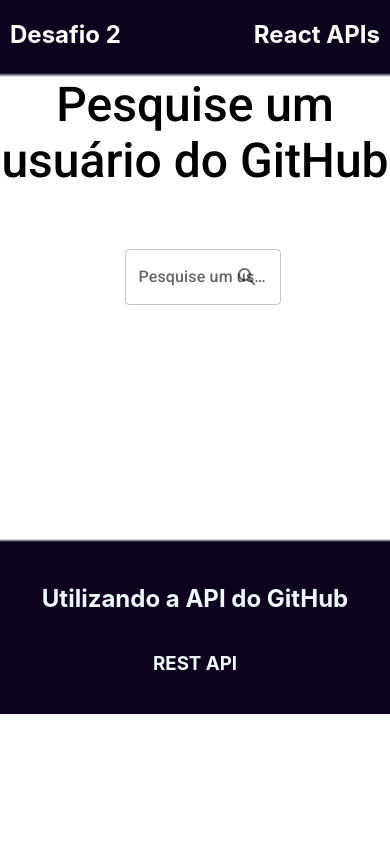
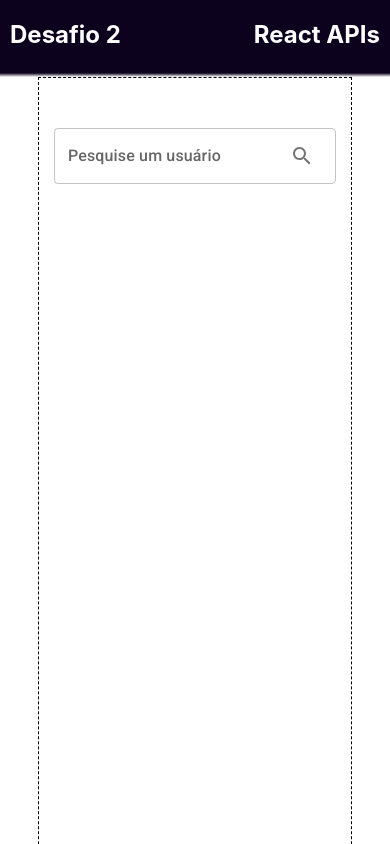
Before and after one commit to MatheysJ/Continuacao_Desafio2, a React (Create React App) app: page / in a window 390 px wide. Shown: the top 844 px of the page. Built offline with nearby package versions, Linux system fonts and the light colour scheme.

Commit message:
Responsividade na Home

```diff
--- a/src/API/index.js
+++ b/src/API/index.js
@@ -5,10 +5,11 @@
 })
 
 export const Buscar = async(usuario, setDado) => {
+    const token = "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";
     await api
         .get(`https://api.github.com/users/${usuario}`, {
             headers: {
-                'Authorization' : `token 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`
+                'Authorization' : `token ${token}`
             }
         })
         .then(response => {
@@ -23,9 +24,10 @@
 }
 
 export const BuscarRepos = async(usuario, setDado) => {
+    const token = "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";
     await api.get(`https://api.github.com/users/${usuario}/repos`, {
         headers: {
-            'Authorization' : `token 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`
+            'Authorization' : `token ${token}`
         }
     })
     .then(response => {
@@ -41,9 +43,10 @@
 }
 
 export const BuscarReposFav = async(usuario, setDado) => {
+    const token = "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";
     await api.get(`https://api.github.com/users/${usuario}/starred`, {
         headers: {
-            'Authorization' : `token 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`
+            'Authorization' : `token ${token}`
         }
     })
     .then(response => {
--- /dev/null
+++ b/src/components/SearchBar/SearchBar.jsx
@@ -0,0 +1,53 @@
+import React, { useContext } from 'react';
+import {
+    IconButton,
+    InputAdornment,
+    TextField,
+  } from "@mui/material";
+  import SearchIcon from "@mui/icons-material/Search";
+import { Buscar } from "../../API";
+import './style.css';
+
+import { UsuarioContext } from "../../common/context/Usuario";
+import { DadosContext } from "../../common/context/Dados";
+
+function SearchBar() {
+    const { usuario, setUsuario } = useContext(UsuarioContext);
+    const { setDados } = useContext(DadosContext);
+    return(
+
+      <form
+        className="form"
+        onSubmit={(event) => {
+          event.preventDefault();
+          Buscar(usuario, setDados)
+        }}
+      >
+
+        <TextField
+            value={usuario}
+            onChange={(event) => {
+              setUsuario(event.target.value);
+            }}
+            id="standard-basic"
+            label="Pesquise um usuário"
+            variant="outlined"
+            margin="none"
+            className="search"
+            InputProps={{
+              endAdornment: (
+                <InputAdornment position="end">
+                  <IconButton onClick={() => {
+                    Buscar(usuario, setDados)
+                    }}>
+                    <SearchIcon />
+                  </IconButton>
+                </InputAdornment>
+              ),
+            }}
+          />
+      </form>
+    );
+}
+
+export default SearchBar;
--- /dev/null
+++ b/src/components/SearchBar/style.css
@@ -0,0 +1,20 @@
+.form {
+    margin: 0;
+    width: 80%;
+    /* border: 1px solid green; */
+    display: flex;
+    justify-content: center;
+}
+
+.search {
+    margin-top: 10px!important;
+    width: 100%;
+}
+
+/* Responsividade */
+
+@media only screen and (max-width: 700px) {
+    .form {
+        width: 100%;
+    }
+}
--- a/src/components/User/index.jsx
+++ b/src/components/User/index.jsx
@@ -1,40 +1,60 @@
-import { Avatar, Button } from '@mui/material';
-import React, { useContext } from 'react';
+import { Avatar, Button } from "@mui/material";
+import React, { useContext } from "react";
 import { useNavigate } from "react-router-dom";
-import { DadosContext } from '../../common/context/Dados';
+import { DadosContext } from "../../common/context/Dados";
 /* import { UsuarioContext } from '../../common/context/Usuario'; */
-import './style.css';
+import "./style.css";
 
 export function UserInfo() {
   const { dados } = useContext(DadosContext);
   const navigate = useNavigate();
-    console.log('UserInfo renderizado')
-        return(
-            <div className='display_info_user'>
-                <div className='box_avatar'><Avatar className="imagem_detalhes" alt="Avatar de usuário" src={dados.avatar_url} sx={{ width: 180, height: 180}} /></div>
-                <div><span>{dados.name}</span></div>
-                <div className='button_box'>
+  console.log("UserInfo renderizado");
+  return (
+    <div className="display_info_user">
+      <div className="box_avatar">
+        <Avatar
+          className="imagem_detalhes"
+          alt="Avatar de usuário"
+          src={dados.avatar_url}
+          sx={{ width: 180, height: 180 }}
+        />
+      </div>
+      <div className="box_name_button">
+        <div>
+          <span>{dados.name}</span>
+        </div>
+        <div className="button_box">
           <Button
             type="submit"
             variant="contained"
             color="primary"
             onClick={() => {
-                        navigate("/detalhes-usuario")
+              navigate("/detalhes-usuario");
             }}
           >
             Pesquisar
           </Button>
         </div>
       </div>
+    </div>
   );
 }
 
 export function InvalidUser() {
-    console.log('InvalidUser renderizado')
+  console.log("InvalidUser renderizado");
   return (
-        <div className='display_info_user'>
-            <div className='box_avatar'><Avatar className="imagem_detalhes" alt="Avatar de usuário" src='https://spng.pngfind.com/pngs/s/165-1651991_shrug-emoticons-hd-png-download.png' sx={{ width: 180, height: 180}} /></div>
-            <div><span>O usuário não foi encontrado</span></div>
+    <div className="display_info_user">
+      <div className="box_avatar">
+        <Avatar
+          className="imagem_detalhes"
+          alt="Avatar de usuário"
+          src="https://spng.pngfind.com/pngs/s/165-1651991_shrug-emoticons-hd-png-download.png"
+          sx={{ width: 180, height: 180 }}
+        />
+      </div>
+      <div>
+        <span>O usuário não foi encontrado</span>
+      </div>
     </div>
   );
 }
--- a/src/components/User/style.css
+++ b/src/components/User/style.css
@@ -1,22 +1,64 @@
-.shrug {
+/* Display geral das informações de usuário */
+.display_info_user {
+    display: flex;
+    flex-direction: column;
+    justify-content: space-evenly;
+    align-items: center;
+    width: auto;
+    margin: 0 20px 0 20px;
+    /* border: 1px solid green; */
+}
+
+/* Usuário inválido */
+.display_info_user .shrug {
     transform: scale(2);
-    border: 2px solid rgb(12, 2, 29);
+    /* border: 2px solid rgb(12, 2, 29); */
     border-radius: 50%;
 }
 
-.display_info_user {
+/* Usuário válido */
+.box_name_button{
+    height: 100%;
+    justify-content: space-between;
     display: flex;
     flex-direction: column;
-    justify-content: center;
-    align-items: center;
-    width: 28%;
 }
 
-.button_box {
+.box_name_button .button_box {
     margin-top: 1em;
     text-align: center;
 }
 
-.box_avatar {
-    margin: 0 0 15px;
+.box_name_button .box_avatar {
+    margin: 0;
 }
+
+/* Responsividade */
+@media only screen and (max-width: 700px) {
+    .display_info_user {
+        flex-direction: row;
+        margin: 20px 0 0 0;
+        width: 100%;
+    }
+    .box_name_button{
+        height: 180px;
+        flex-direction: column;
+        justify-content: space-evenly;
+    }
+    .button_box {
+        margin-top: 0;
+    }
+}
+
+@media only screen and (max-width: 440px) {
+    .display_info_user {
+        flex-direction: column;
+        width: 100%;
+    }
+    .box_name_button{
+        margin-top: 10px;
+        height: auto;
+        flex-direction: column;
+        justify-content: space-evenly;
+    }
+}
--- a/src/paginas/Home/index.jsx
+++ b/src/paginas/Home/index.jsx
@@ -1,21 +1,16 @@
 import React, { useContext } from "react";
-import {
-  IconButton,
-  InputAdornment,
-  TextField,
-  Typography,
-} from "@mui/material";
+import { Typography } from "@mui/material";
 import "./style.css";
 import "@fontsource/roboto/500.css";
-import SearchIcon from "@mui/icons-material/Search";
-import { Buscar } from "../../API";
+import { InvalidUser, UserInfo } from "../../components/User";
+import SearchBar from "../../components/SearchBar/SearchBar";
+
 import { UsuarioContext } from "../../common/context/Usuario";
 import { DadosContext } from "../../common/context/Dados";
-import { InvalidUser, UserInfo } from "../../components/User";
 
 function Home() {
-  const { usuario, setUsuario } = useContext(UsuarioContext);
-  const { dados, setDados } = useContext(DadosContext);
+  const { usuario} = useContext(UsuarioContext);
+  const { dados } = useContext(DadosContext);
 
   function DisplayInfo () {
     console.log(dados)
@@ -35,46 +30,17 @@
   }
 
   return (
-    <div>
-      <Typography variant="h3" align="center" className="titulo">
+    <div className="main">
+      {/* <Typography variant="h3" align="center" className="titulo">
         Pesquise um usuário do GitHub
-      </Typography>
+      </Typography> */}
+        <div className="container">
 
-      <form
-        className="form_home"
-        onSubmit={(event) => {
-          event.preventDefault();
-          Buscar(usuario, setDados)
-        }}
-      >
-        <div className="container">
-          <TextField
-            value={usuario}
-            onChange={(event) => {
-              setUsuario(event.target.value);
-            }}
-            id="standard-basic"
-            label="Pesquise um usuário"
-            variant="outlined"
-            margin="none"
-            className="search"
-            InputProps={{
-              endAdornment: (
-                <InputAdornment position="end">
-                  <IconButton onClick={() => {
-                    Buscar(usuario, setDados)
-                    }}>
-                    <SearchIcon />
-                  </IconButton>
-                </InputAdornment>
-              ),
-            }}
-          />
+          <SearchBar usuario={usuario} />
+
+          <DisplayInfo />
+
         </div>
-
-        {<DisplayInfo />}
-
-      </form>
 
     </div>
   );
--- a/src/paginas/Home/style.css
+++ b/src/paginas/Home/style.css
@@ -1,26 +1,29 @@
-.titulo{
-    margin-top: 50px;
-    color: black!important;
+.main {
+    width: 80%;
+    margin-left: auto;
+    margin-right: auto;
+    border: 1px dashed;
+    height: 1000px;
 }
 
-.form_home {
-    display: flex;
-    justify-content: center;
-    align-items: center;
+.titulo {
+    margin: 15px 0 0 0!important;
 }
 
-.container{
+.container {
+    margin: 40px 0 40px;
     display: flex;
-    justify-content: baseline;
-    align-items: center;
-    flex-direction: column;
-    width: 50%;
-    height: 280px;
-    margin: 60px 0 10px 15px;
-    transition: 5000ms;
+    flex-direction: row;
+    /* border: 1px solid red; */
+    justify-content: center;
 }
 
-.search{
-    width: 80%;
-    transition: 5000ms;
+/* Responsividade */
+
+@media only screen and (max-width: 700px) {
+    .container {
+        flex-direction: column;
+        align-items: center;
+        padding: 0 15px 0 15px;
+    }
 }
```
Lines whose indentation alone changed are shown as unchanged.
